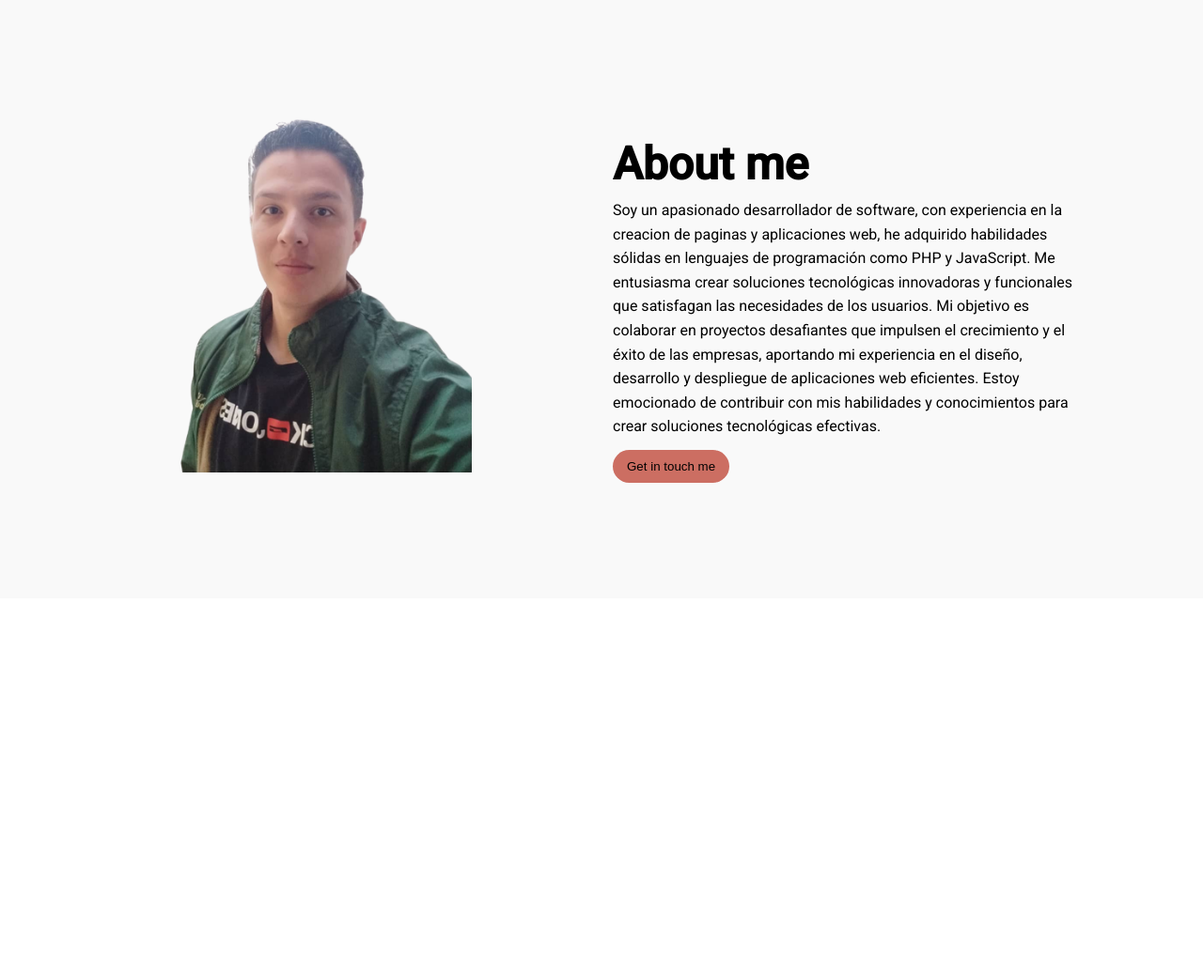
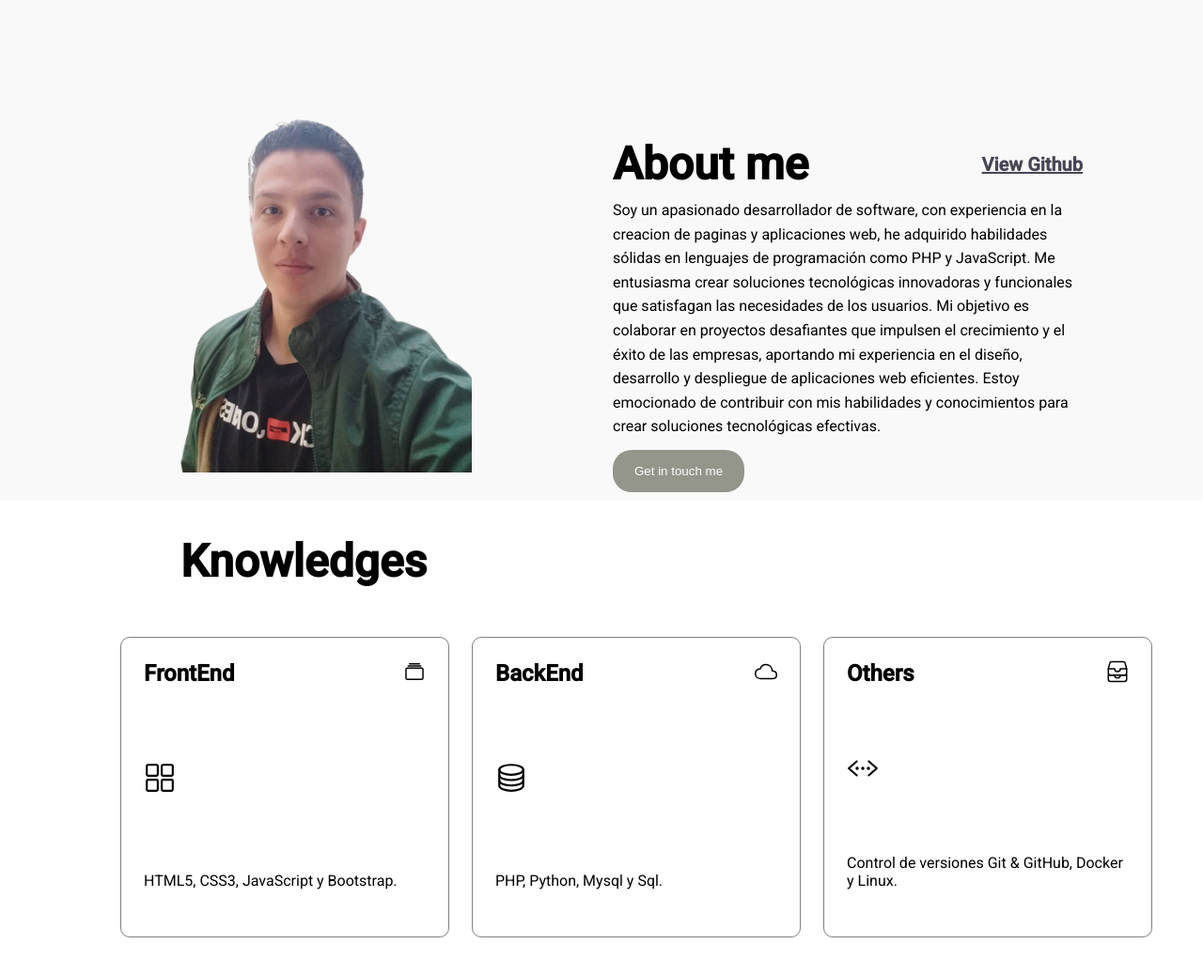
Before and after one commit to mrandersoncordero/portfolio, a plain HTML site: page index.html in a window 1280 px wide. Shown: the part 715-1753 px from the top of the page at 94% size. Before the commit the page ends 1352 px from the top, so only its background shows below. Drawn offline with nearby package versions, Linux system fonts and the light colour scheme.

Commit message:
crear knowledges y estilizar

```diff
--- a/assets/css/main.css
+++ b/assets/css/main.css
@@ -3,13 +3,21 @@
     margin: 0;
     box-sizing: border-box;
 }
+
 :root {
     --black: #000;
+    --white: #fff;
     --color: rgb(204, 110, 98);
+    --charnocal: #464655;
+    --battleship-gray: #94958B;
+    --french-gray: #B7B6C1;
+    --lavender: #d5cfe1;
+    --pale-purple: #eddfef;
     --font: 'Roboto', sans-serif;
     --sm: 14px;
     --md: 20px;
     --lg: 24px;
+    --xl: 34px;
 }
 
 body {
@@ -118,11 +126,12 @@ body {
     display: grid;
     grid-template-rows: 1fr 1fr;
     gap: 24px;
+    height: 100vh;
 }
 
 .info {
     background-color: #753b3b; /* Color de fondo */
-    background: url('/assets/img/fondo2.jpeg');
+    background: url('/assets/img/fondo.jpeg');
     background-size: cover;
     background-position: center;
 
@@ -158,20 +167,23 @@ h1 {
 }
 
 h1 span {
-    color: var(--color);
+    color: var(--battleship-gray);
 }
 
 .download-cv {
-    padding: 10px 15px;
-    background-color: var(--color);
+    width: 140px;
+    padding: 15px 15px;
+    background-color: var(--battleship-gray);
     border: none;
     border-radius: 20px;
     margin-top: 12px;
     cursor: pointer;
+    color: var(--white);
 }
 
 .download-cv:hover{
     background-color: #fff;
+    color: var(--black);
     box-shadow: 1px 3px 11px -5px rgba(163, 163, 163, 0.69);
     border: 1px solid rgba(0, 0, 0, 0.1);
 }
@@ -195,12 +207,67 @@ h1 span {
     height: 200px;
     margin-bottom: 14px;
 }
+.about h1 {
+    width: 100%;
+    display: flex;
+    align-items: center;
+    justify-content: space-between;
+    font-size: 3em;
+    margin-bottom: 8px;
+}
+
+.link-view {
+    font-size: var(--md);
+    color: var(--charnocal);
+}
 
 .about-container {
     background-color: rgba(247, 247, 247, 0.733);
 }
 .about img {
     margin-left: 20%;
+}
+
+.knowledges {
+    display: grid;
+    grid-template-columns: repeat(3, 350px);
+    align-items: center;
+    justify-content: space-evenly;
+    height: 50vh;
+    width: 80vw;
+    margin: auto;
+    gap: 24px;
+}
+
+h3{
+    font-size: 3em;
+    margin: 12px 24px 12px 15%;
+}
+
+.knowledges-content {
+    display: flex;
+    flex-direction: column;
+    align-items: flex-start;
+    justify-content: space-between;
+    border: 1px solid rgba(0, 0, 0, 0.5);
+    height: 40vh;
+    padding: 24px;
+    padding-bottom: 50px;
+    border-radius: 10px;
+}
+
+h4{
+    font-size: 1.5em;
+    display: flex;
+    justify-content: space-between;
+    width: 100%;
+}
+
+.knowledges-content div ion-icon {
+    font-size: var(--xl);
+}
+.knowledges .knowledges-content:nth-child(1):hover{
+    background-color: #753b3b;
 }
 @media only screen and (max-width: 1500px) {
     .nav {
--- a/index.html
+++ b/index.html
@@ -56,7 +56,7 @@
             <article class="about">
                 <img src="./assets/img/yo.png" alt="">
                 <div class="about-content">
-                    <h1>About me</h1>
+                    <h1>About me <a class="link-view" href="https://github.com/mrandersoncordero"> View Github</a></h1>
                     <h2></h2>
                     <p class="paragraph-spacing">Soy un apasionado desarrollador de software, con experiencia en la creacion de paginas y aplicaciones web, he adquirido habilidades sólidas en lenguajes de programación como PHP y JavaScript. Me entusiasma crear soluciones tecnológicas innovadoras y funcionales que satisfagan las necesidades de los usuarios. Mi objetivo es colaborar en proyectos desafiantes que impulsen el crecimiento y el éxito de las empresas, aportando mi experiencia en el diseño, desarrollo y despliegue de aplicaciones web eficientes. Estoy emocionado de contribuir con mis habilidades y conocimientos para crear soluciones tecnológicas efectivas.</p>
                     <a href=" https://wa.me/04129062253">
@@ -64,6 +64,32 @@
                     </a>
                 </div>
             </article>
+        </section>
+        <section>
+            <h3>Knowledges</h3>
+            <div class="knowledges">
+                <article class="knowledges-content">
+                    <h4>FrontEnd <ion-icon name="albums-outline"></ion-icon></h4>
+                    <div>
+                        <ion-icon name="grid-outline"></ion-icon>
+                    </div>
+                    <p>HTML5, CSS3, JavaScript y Bootstrap.</p>
+                </article>
+                <article class="knowledges-content">
+                    <h4>BackEnd <ion-icon name="cloud-outline"></ion-icon></h4>
+                    <div>
+                        <ion-icon name="server-outline"></ion-icon>
+                    </div>
+                    <p>PHP, Python, Mysql y Sql.</p>
+                </article>
+                <article class="knowledges-content">
+                    <h4>Others <ion-icon name="file-tray-stacked-outline"></ion-icon></h4>
+                    <div>
+                        <ion-icon name="code-working-outline"></ion-icon>
+                    </div>
+                    <p>Control de versiones Git & GitHub, Docker y Linux.</p>
+                </article>
+            </div>
         </section>
     </main>
 
```
